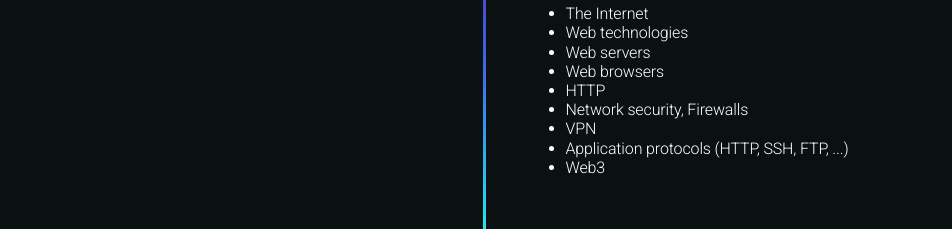
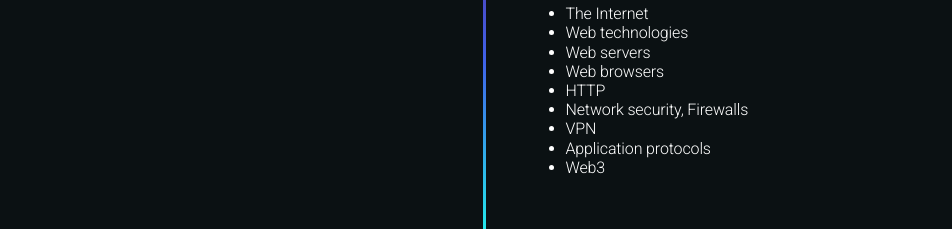
Before and after one commit to Sirvy/web-eng-journey, a React (Create React App) app: page / in a window 1280 px wide. Shown: the part 1880-2109 px from the top of the page, without its empty margins (156-1108 px from the left). Built offline with nearby package versions, Linux system fonts and the light colour scheme.

Commit message:
Some improvements

```diff
--- a/src/pages/parts/SkillsSection.js
+++ b/src/pages/parts/SkillsSection.js
@@ -96,7 +96,10 @@
                 // WebSockets
             "Network security, Firewalls",
             "VPN",
-            "Application protocols (HTTP, SSH, FTP, ...)",
+            "Application protocols",
+                // HTTP, HTTPS
+                // FTP, SFTP
+                // SSH...
             "Web3",
                 // Blockchain
                 // Bitcoin
@@ -343,20 +346,30 @@
         url: "courses/distributed",
         description: "Solve massive instances using heuristics, high performance parallel and distributed computing systems.",
         topics: [
-            "P vs. NP",
-            "Heuristics",
-            "Simulated annealing",
-            "Simulated evolution",
-            "Genetic algorithms",
-            "Parallel programming",
+            "Heuristics and optimization",
+                // P vs. NP
+                // Simulated annealing
+                // Simulated evolution
+                // Genetic algorithms
+            "Concurrency",
+                // Multithreading
+                // Multiprocessing
+                // Concurrency
+                // Forking
+                // Synchronization
+                // Task parallelism
+                // Data parallelism
             "OpenMP",
-            "Combinatorial searching",
             "Parallel algorithms",
-            "Parallel computing",
             "MPI",
             "Combinatorial topologies",
+                // Network topologies
+                // Routing strategy
+                // Fault tolerance
             "Distributed computing",
-            "Distributed algorithms"
+            "Distributed algorithms",
+            "Distributed systems",
+                // CAP theorem
         ]
     },
 
```
